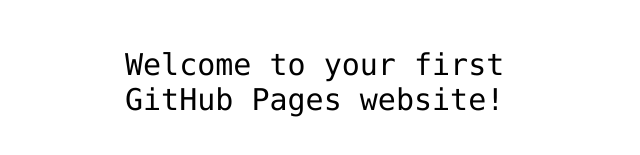
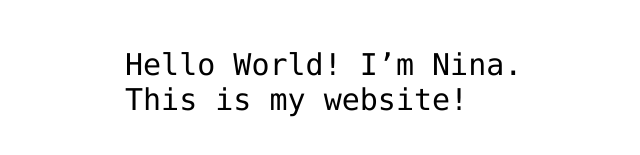
Before and after one commit to ninabasman91/hello-world, a plain HTML site: page index.html in a window 1280 px wide. Shown: the part 341-496 px from the top of the page, without its empty margins (315-955 px from the left). Drawn offline with Linux system fonts and the light colour scheme.

Commit message:
updated index.html with name

```diff
--- a/index.html
+++ b/index.html
@@ -12,7 +12,8 @@
 <img src="https://octodex.github.com/images/daftpunktocat-thomas.gif" id="octocat" alt="octocat-gif" />
 
 <!-- Change this code here by copy and pasting your template on line 15 -->
-<p>Welcome to your first GitHub Pages website!</p>
+<p>Hello World! I’m Nina. This is my website!</p>
+
 
 </body>
 </html>
```
